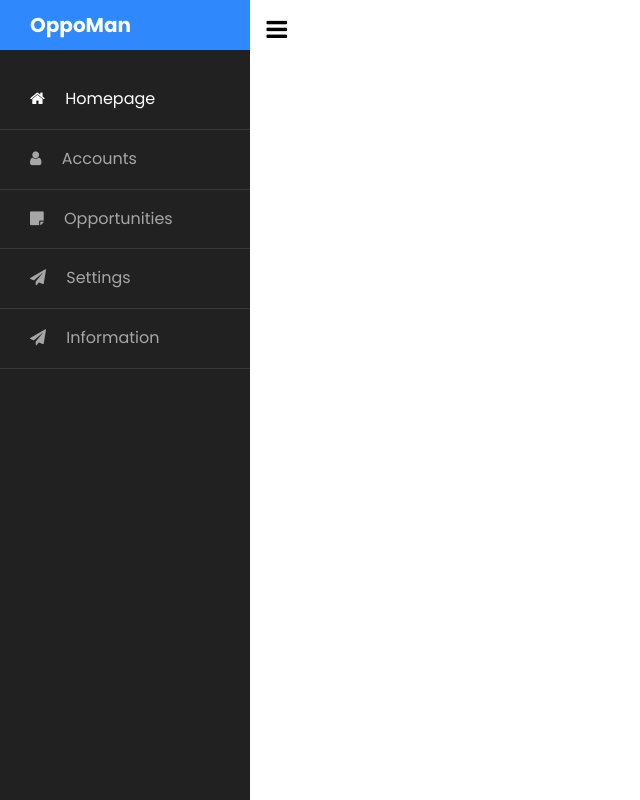
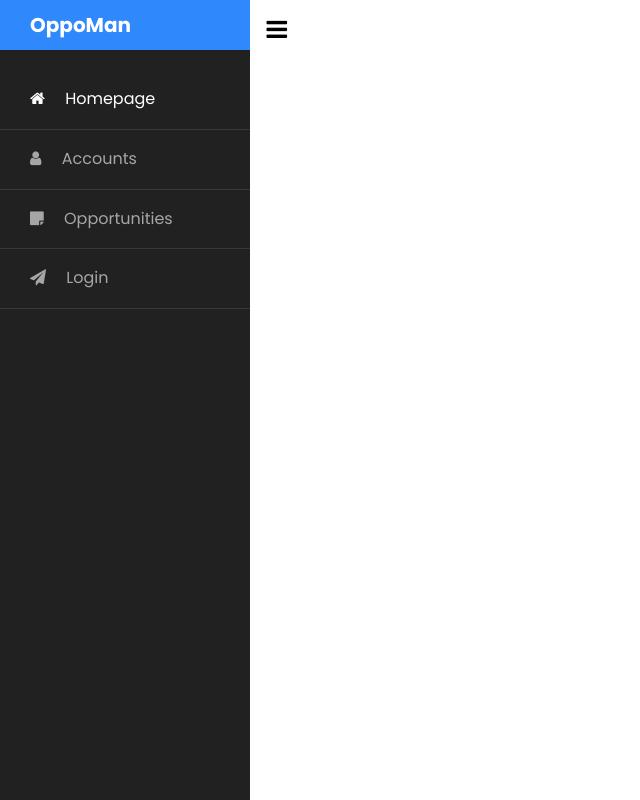
Before and after one commit to TralahM/oppoman, a Django app: page /users/ in a window 1280 px wide. Shown: the whole page, without its empty margins (0-640 px from the left). Run offline with Django 3.2, Linux system fonts and the light colour scheme; parts of the project's set-up code (start-up, migrations or seed data) failed here and were passed over; some libraries are stand-ins or nearby versions.

Commit message:
add logout view
Signed-off-by: TralahM <musyoki.brian@tralahtek.com>

```diff
--- a/core/urls.py
+++ b/core/urls.py
@@ -14,6 +14,7 @@ Including another URLconf
     2. Add a URL to urlpatterns:  path('blog/', include('blog.urls'))
 """
 from django.contrib import admin
+from django.contrib.auth.views import logout_then_login
 from django.urls import path
 from django.conf.urls import url, include
 from bsct.urls import URLGenerator
@@ -29,6 +30,7 @@ urlpatterns = [
     path("admin/", admin.site.urls),
     url(r"^register/", uviews.sign_up, name="register"),
     url(r"^login/", uviews.sign_in, name="login"),
+    url(r"^logout/", logout_then_login, name="logout"),
     url(r"^accounts/", oviews.acc_list, name="account_list"),
     url(r"^opportunities/", oviews.opp_list, name="opportunity_list"),
     url(r"^user/(?P<pk>\d+)/", uviews.user_update, name="user_update"),
--- a/templates/base.html
+++ b/templates/base.html
@@ -36,12 +36,16 @@
           <!-- <li> -->
           <!--   <a href="/user/create/"><span class="fa fa-sticky-note mr-3"></span> Users</a> -->
           <!-- </li> -->
+					{% if user.is_authenticated %}
           <li>
-            <a href="#"><span class="fa fa-paper-plane mr-3"></span> Settings</a>
+            <a href="/logout/"><span class="fa fa-paper-plane mr-3"></span>
+							Logout</a>
           </li>
+					{% else %}
           <li>
-            <a href="#"><span class="fa fa-paper-plane mr-3"></span> Information</a>
+            <a href="/login/"><span class="fa fa-paper-plane mr-3"></span> Login</a>
           </li>
+					{% endif %}
         </ul>
 
     	</nav>
```
